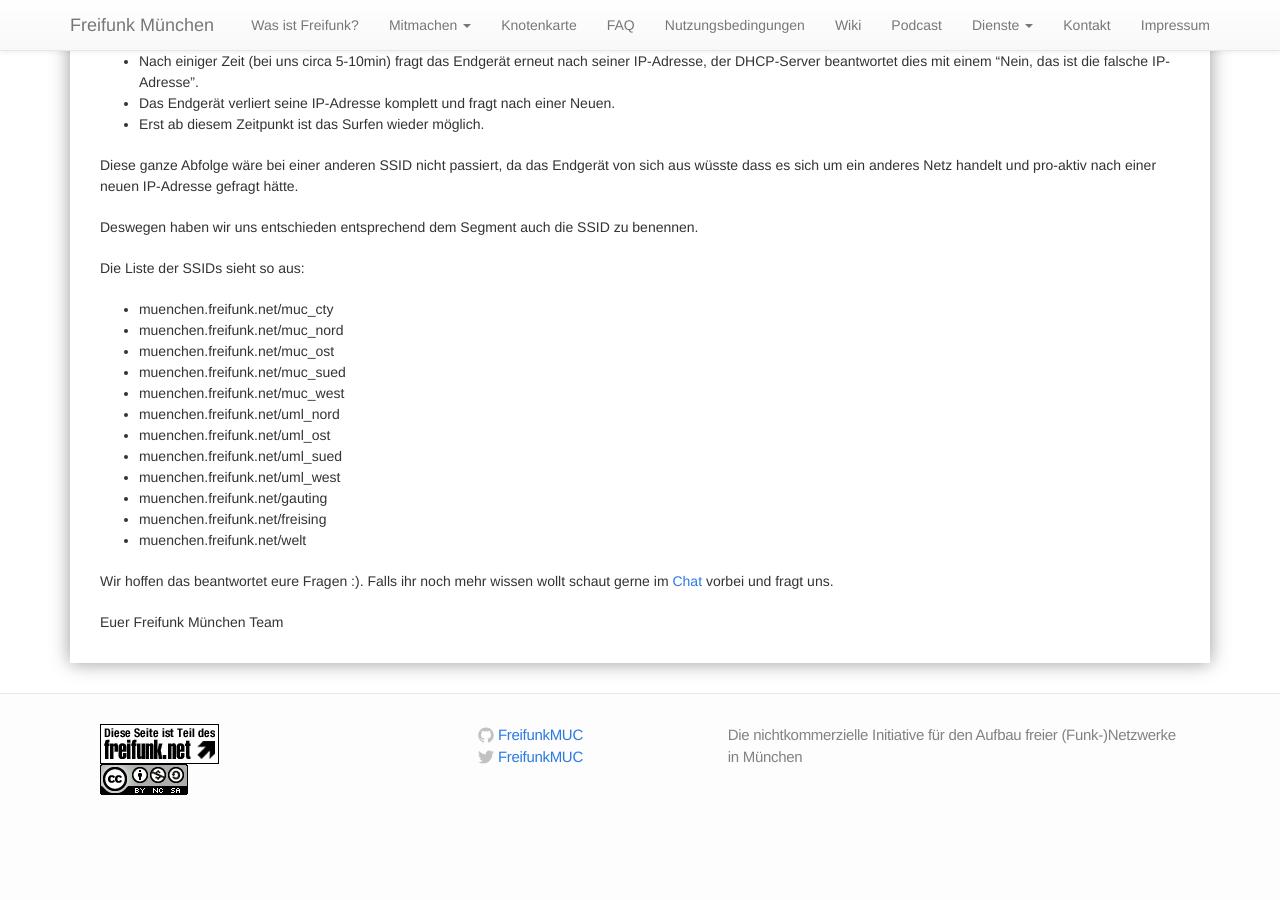
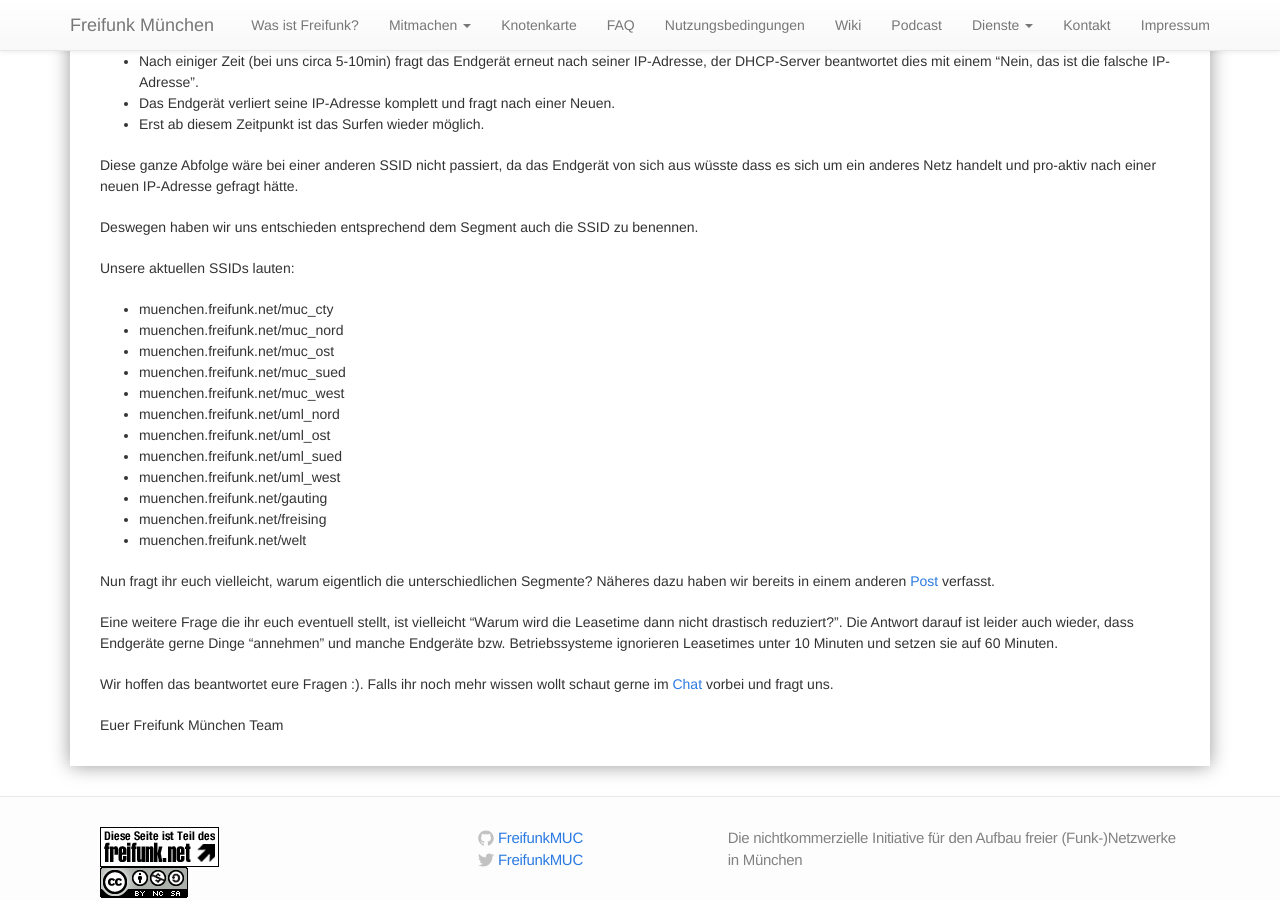
Before and after one commit to freifunkMUC/freifunkmuc.github.io, a Jekyll site: the page built from _posts/2019-07-02-verschiedene-ssids.markdown, in a window 1280 px wide and 900 px high, scrolled down 472 px. Built offline with Jekyll 4.4.1, drawn with Linux system fonts in a browser that asks for light colours; before the commit the page ends 1322 px from its top, so only the background shows below that.

Commit message:
Add questions - answers

```diff
--- a/_posts/2019-07-02-verschiedene-ssids.markdown
+++ b/_posts/2019-07-02-verschiedene-ssids.markdown
@@ -23,7 +23,7 @@ Diese ganze Abfolge wäre bei einer anderen SSID nicht passiert, da das Endgerä
 
 Deswegen haben wir uns entschieden entsprechend dem Segment auch die SSID zu benennen.
 
-Die Liste der SSIDs sieht so aus:
+Unsere aktuellen SSIDs lauten:
 
 * muenchen.freifunk.net/muc_cty
 * muenchen.freifunk.net/muc_nord
@@ -38,6 +38,10 @@ Die Liste der SSIDs sieht so aus:
 * muenchen.freifunk.net/freising
 * muenchen.freifunk.net/welt
 
+Nun fragt ihr euch vielleicht, warum eigentlich die unterschiedlichen Segmente? Näheres dazu haben wir bereits in einem anderen [Post](https://ffmuc.net/freifunkmuc/2019/05/20/infrastruktur-reboot-teil1/) verfasst.
+
+Eine weitere Frage die ihr euch eventuell stellt, ist vielleicht "Warum wird die Leasetime dann nicht drastisch reduziert?". Die Antwort darauf ist leider auch wieder, dass Endgeräte gerne Dinge "annehmen" und manche Endgeräte bzw. Betriebssysteme ignorieren Leasetimes unter 10 Minuten und setzen sie auf 60 Minuten.
+
 Wir hoffen das beantwortet eure Fragen :). Falls ihr noch mehr wissen wollt schaut gerne im [Chat](https://chat.ffmuc.net) vorbei und fragt uns.
 
 Euer Freifunk München Team
```
